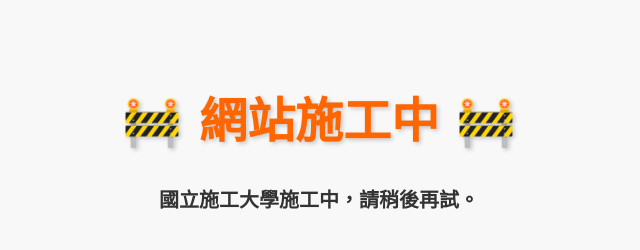
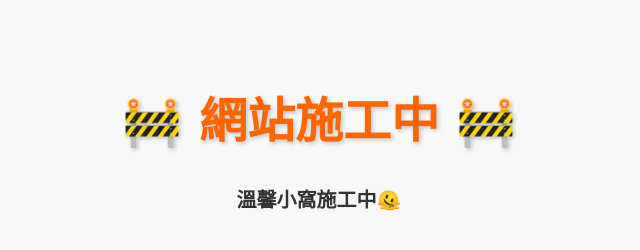
Before and after one commit to ThunderCold/MyLink, a plain HTML site: page myplan/index.html in a window 1280 px wide. Shown: the whole page, without its empty margins (321-961 px from the left). Drawn offline with Linux system fonts and the light colour scheme.

Commit message:
Update index.html

```diff
--- a/myplan/index.html
+++ b/myplan/index.html
@@ -38,7 +38,7 @@
 
 <body>
     <h1>🚧 網站施工中 🚧</h1>
-    <p class="construction-text">國立施工大學施工中，請稍後再試。</p>
+    <p class="construction-text">溫馨小窩施工中🫠</p>
 </body>
 
 </html>
```
